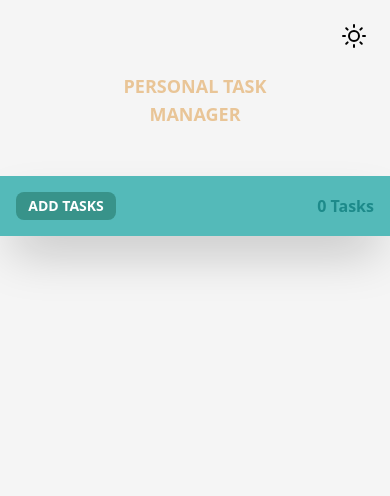
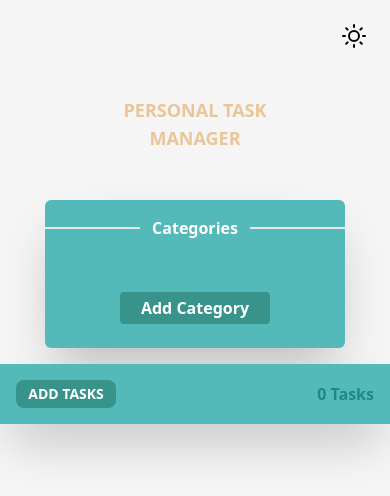
Before and after one commit to Usohps/Task_manager_App, a React (Vite) app: page / in a window 390 px wide. Shown: the top 496 px of the page. Built offline with nearby package versions, Linux system fonts and the light colour scheme.

Commit message:
Delete Functionality

```diff
--- a/index.html
+++ b/index.html
@@ -6,7 +6,7 @@
     <meta name="viewport" content="width=device-width, initial-scale=1.0" />
     <title>Vite + React</title>
   </head>
-  <body className="dark ease-in-out duration-500">
+  <body className="dark">
     <div id="root"></div>
     <script type="module" src="/src/main.jsx"></script>
   </body>
--- a/src/App.jsx
+++ b/src/App.jsx
@@ -1,62 +1,8 @@
 import { useState, useEffect } from "react";
 import { BrowserRouter, Routes, Route } from "react-router-dom";
-import CreateTask from "./pages/CreateTask";
 import Home from "./pages/Home";
-import Categories from "./components/Categories";
 import { FiSun, FiMoon } from "react-icons/fi";
-import useCreateDate from "./lib/date/useCreateDate";
 function App() {
-  //Line 8-10 is a script that gets the created task from local storage to be displayed to a user if no task it is meant to return an empty array
-  const [task, setTask] = useState(
-    JSON.parse(localStorage.getItem("task")) || []
-  );
-
-  //Line 13-15 is a script that gets the created categories and saves in a state from local storage to be displayed to a user if no categories it is meant to return an empty array
-  const [categories, setcategories] = useState(
-    JSON.parse(localStorage.getItem("category")) || []
-  );
-
-  //Line 18-10 is a script that gets the created task from local storage to be displayed to a user if no task it is meant to return an emty array
-  const [openModal, setOpenModal] = useState(false);
-  const open = () => {
-    setOpenModal(true);
-  };
-  const close = () => {
-    setOpenModal(false);
-  };
-  const addTask = (text, uStatus) => {
-    const date = useCreateDate()
-    setTask((prev) => {
-      return [
-        { title: text, status: uStatus, date:date, id: Math.random().toString() },
-        ...prev,
-      ];
-    });
-  };
-
-  const deleteTasks = (id) => {
-    setTask(task.filter((item) => item.id !== id));
-  };
-
-  const addCategories = (text) => {
-    setcategories((prev) => {
-      return [{ status: text, id: Math.random().toString() }, ...prev];
-    });
-  };
-
-  const editTask = (id, title, Ustatus) => {
-    setTask(
-      task.map((item) =>
-        item.id == id ? { title: title, status: Ustatus, id: id } : item
-      )
-    );
-  };
-  useEffect(() => {
-    localStorage.setItem("task", JSON.stringify(task));
-    localStorage.setItem("category", JSON.stringify(categories));
-  }, [task, categories]);
-  console.log({ categories, task });
-
   const [theme, setTheme] = useState(null);
   useEffect(() => {
     if (window.matchMedia("(prefers-color-schema:dark)").matches) {
@@ -77,7 +23,7 @@ function App() {
   };
   return (
     <>
-      <div className="w-full text-black dark:text-gray-500  dark:bg-slate-800 ">
+      <div className="w-full  text-black dark:text-gray-500  dark:bg-slate-800" >
         <div className="w-full flex flex-col p-6 items-end">
           <button onClick={handleTheme}>
             {theme === "dark" ? (
@@ -96,24 +42,8 @@ function App() {
             <Route
               path="/"
               element={
-                <Home
-                  task={task}
-                  setTask={setTask}
-                  categories={categories}
-                  deleteTasks={deleteTasks}
-                  modal={openModal}
-                  open={open}
-                  close={close}
-                />
+                <Home />
               }
-            />
-            <Route
-              path="/createtask"
-              element={<CreateTask addTask={addTask} categories={categories} />}
-            />
-            <Route
-              path="/status"
-              element={<Categories onAddCategories={addCategories} />}
             />
           </Routes>
         </BrowserRouter>
--- a/src/components/Categories.jsx
+++ b/src/components/Categories.jsx
@@ -17,7 +17,7 @@ function Categories(props) {
     >
       <div className="w-full flex flex-col items-end p-5">
         <button>
-          <AiOutlineClose size={24} />
+          <AiOutlineClose size={24} onClick={props.onClose}/>
         </button>
       </div>
       <div className="flex flex-col justify-center items-center h-screen">
--- a/src/pages/Home.jsx
+++ b/src/pages/Home.jsx
@@ -1,10 +1,21 @@
 import { AiOutlineEdit } from "react-icons/ai";
 import { AiOutlineDelete } from "react-icons/ai";
-import { Link } from "react-router-dom";
 import EditTask from "../components/EditTask";
+import CreateTask from "../components/CreateTask";
+import { useState, useEffect } from "react";
+import useCreateDate from "../lib/date/useCreateDate";
+import Categories from "../components/Categories";
 // import  date from "../lib/date/useCreateDate"
 // import { Link } from 'react-router-dom'
-function Home({ task, categories, deleteTasks, open, modal, close }) {
+function Home({}) {
+  const [task, setTask] = useState(
+    JSON.parse(localStorage.getItem("task")) || []
+  );
+
+  const [openCreateModal, setOpenCreateModal] = useState(false);
+  const [openCategories, setOpenCategories] = useState(false);
+  const [openEditModal, setOpenEditModal] = useState(false);
+  const [selecetedTask, setSelectedTask] = useState({});
   const count = task?.reduce((sum, cur) => {
     if (cur) {
       return sum + 1;
@@ -12,16 +23,79 @@ function Home({ task, categories, deleteTasks, open, modal, close }) {
       return sum;
     }
   }, 0);
+
+  //Line 8-10 is a script that gets the created task from local storage to be displayed to a user if no task it is meant to return an empty array
+
+  //Line 13-15 is a script that gets the created categories and saves in a state from local storage to be displayed to a user if no categories it is meant to return an empty array
+  const [categories, setcategories] = useState(
+    JSON.parse(localStorage.getItem("category")) || []
+  );
+
+  //Line 18-10 is a script that gets the created task from local storage to be displayed to a user if no task it is meant to return an emty array
+  const [openModal, setOpenModal] = useState(false);
+  const open = () => {
+    setOpenModal(true);
+  };
+  const addTask = (text, uStatus) => {
+    const date = useCreateDate();
+    setTask((prev) => {
+      setOpenCreateModal(false);
+      return [
+        {
+          title: text,
+          status: uStatus,
+          date: date,
+          id: Math.random().toString(),
+        },
+        ...prev,
+      ];
+    });
+  };
+
+  const deleteTasks = (id) => {
+    setTask(task.filter((item) => item.id !== id));
+  };
+
+  const addCategories = (text) => {
+    setcategories((prev) => {
+      setOpenCategories(false);
+      return [{ status: text, id: Math.random().toString() }, ...prev];
+    });
+  };
+
+  const editTask = (task, status) => {
+    console.log({ task, status });
+    const editedTaskList = task.map((_task) => {
+      // if this task has the same ID as the edited task
+      if (_task - id === task.id) {
+        return { title: task.title, status: status, ..._task };
+      }
+      return task;
+    });
+    setTask(editedTaskList);
+  };
+
+  const aboutToEdit = (item) => {
+    console.log({ item });
+    setSelectedTask(item);
+    setOpenEditModal(true);
+  };
+  useEffect(() => {
+    localStorage.setItem("task", JSON.stringify(task));
+    localStorage.setItem("category", JSON.stringify(categories));
+  }, [task, categories]);
+  console.log({ categories, task });
+
   return (
-    <>
+    <div className="py-6">
       <div className="w-[148px] m-auto text-center font-semibold">
         <h1 className="text-[#E9C597] text-lg font-extrabold">
           PERSONAL TASK MANAGER
         </h1>
       </div>
       <div className="w-full text-white text-center  ">
-        <div className="flex flex-col-reverse md:flex-row  justify-center mt-12  gap-4">
-          <div className="w-[300px] bg-[#54BAB9] shadow-2xl dark:bg-[#354259] rounded-md h-[400px] hidden md:block">
+        <div className="flex flex-col md:flex-row  justify-center mt-12  gap-4">
+          <div className="w-[300px] bg-[#54BAB9] shadow-2xl dark:bg-[#354259] m-auto md:m-0 rounded-md">
             <div className="flex justify-center py-4 gap-3 items-center">
               <div className="border w-full"></div>
               <p className="font-bold">Categories</p>
@@ -40,49 +114,55 @@ function Home({ task, categories, deleteTasks, open, modal, close }) {
                 );
               })}
             </div>
-            <Link to={"/status"}>
             <div className="w-full py-6">
-                <button className="w-[150px] py-1  rounded font-bold bg-[#38938A] dark:bg-[#44A0A0] text-white">
+              <button
+                onClick={() => setOpenCategories(true)}
+                className="w-[150px] py-1  rounded font-bold bg-[#38938A] dark:bg-[#44A0A0] text-white"
+              >
                 Add Category
               </button>
             </div>
-            </Link>
           </div>
           <div className="w-full bg-[#54BAB9] dark:bg-[#354259] md:rounded-md hover:shadow-none shadow-2xl md:w-1/2">
             <div className="md:hidden flex items-center justify-between p-4 ">
-              <Link to={"/createtask"}>
-                <button className="bg-[#38938A] dark:bg-[#44A0A0] outline-none p-1 rounded-lg text-sm font-bold text-white w-[100px]">
+              <button
+                onClick={() => setOpenCreateModal(true)}
+                className="bg-[#38938A] dark:bg-[#44A0A0] outline-none p-1 rounded-lg text-sm font-bold text-white w-[100px]"
+              >
                 ADD TASKS
               </button>
-              </Link>
               <p className="font-bold text-[#1D8A8A] dark:text-[#44A0A0]">
                 {count} Tasks
               </p>
             </div>
             <div className="hidden w-full md:flex text-[#1D8A8A] dark:text-[#44A0A0] p-4 bg-[#54BAB9] dark:bg-[#354259] justify-between items-center">
               <p className="font-bold">{count} Tasks</p>
-              <Link to={"/createtask"}>
-                <button className="bg-[#38938A] dark:bg-[#44A0A0] outline-none p-1 rounded-lg text-sm font-bold text-white w-[100px]">
+              <button
+                onClick={() => setOpenCreateModal(true)}
+                className="bg-[#38938A] dark:bg-[#44A0A0] outline-none p-1 rounded-lg text-sm font-bold text-white w-[100px]"
+              >
                 ADD TASKS
               </button>
-              </Link>
               <button className="font-bold">Clear Completed</button>
             </div>
             <div className="md:space-y-3  md:p-0 bg-[#54BAB9] dark:bg-[#354259]">
-              {task?.map((item) => {
+              {task?.map((item, index) => {
                 return (
-                  <>
-                    <div className="w-full p-2 text-left font-bold ">{item.date}</div>
+                  <div key={index}>
+                    <div className="w-full p-2 text-left font-bold ">
+                      {item.date}
+                    </div>
                     <div
                       key={item.id}
                       className="w-full flex relative  justify-around pr-0  mt-6 md:mt-0 items-center py-6 md:pl-3 hover:shadow-inner shadow-md"
                     >
-                      {/* <Link to={"edit/:id"}> */}
                       <button onClick={open}>
-                        <AiOutlineEdit size={24} />
+                        <AiOutlineEdit
+                          size={24}
+                          onClick={() => aboutToEdit(item)}
+                        />
                       </button>
-                      <EditTask modal={modal} close={close} />
-                      {/* </Link> */}
+
                       <button onClick={() => deleteTasks(item.id)}>
                         <AiOutlineDelete size={24} />
                       </button>
@@ -96,14 +176,35 @@ function Home({ task, categories, deleteTasks, open, modal, close }) {
                         {item.status}
                       </button>
                     </div>
-                  </>
+                  </div>
                 );
               })}
             </div>
           </div>
         </div>
       </div>
-    </>
+      {openCreateModal && (
+        <CreateTask
+          onClose={() => setOpenCreateModal(false)}
+          categories={categories}
+          addTask={addTask}
+        />
+      )}
+      {openCategories && (
+        <Categories
+          onClose={() => setOpenCategories(false)}
+          onAddCategories={addCategories}
+        />
+      )}
+      {openEditModal && (
+        <EditTask
+          onClose={() => setOpenEditModal(false)}
+          editTask={editTask}
+          selecetedTask={selecetedTask}
+          categories={categories}
+        />
+      )}
+    </div>
   );
 }
 
```
Also changed, not shown: src/components/CreateTask.jsx (renamed from src/pages/CreateTask.jsx, +15 -8 lines), src/components/EditTask.jsx (+14 -10 lines). Lines whose indentation alone changed are shown as unchanged.
